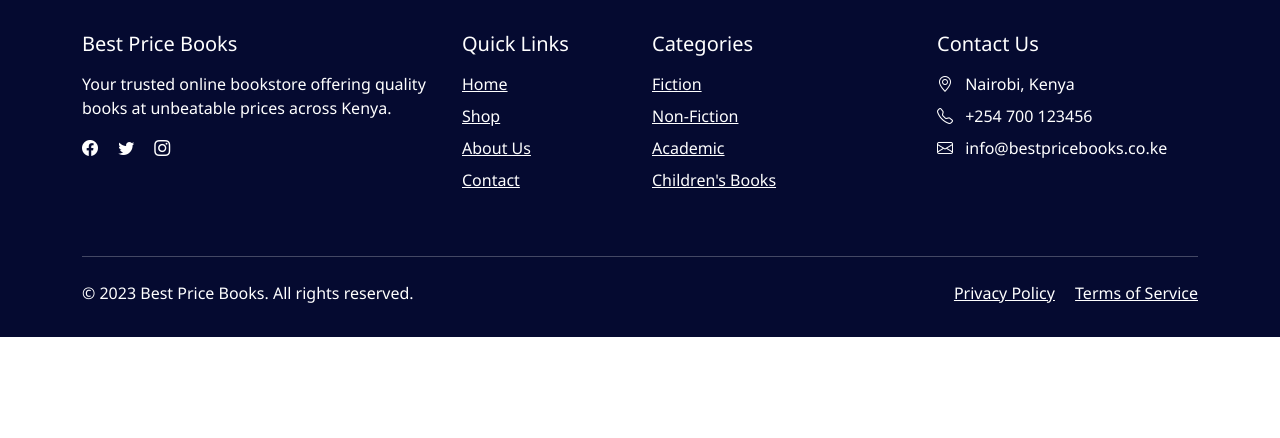
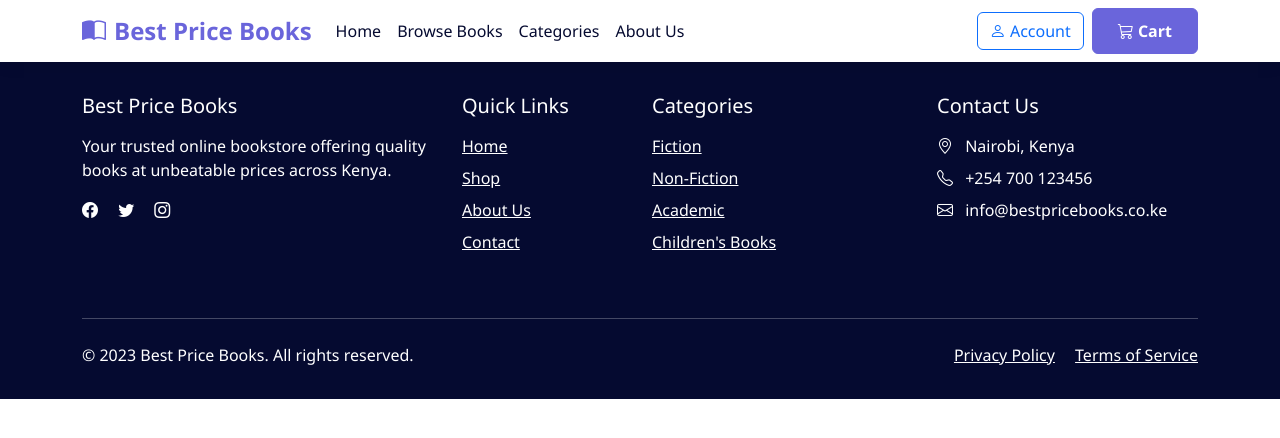
Before and after one commit to margaretnduta/book, a plain HTML site: page admin.html in a window 1280 px wide. Drawn offline with nearby package versions, Linux system fonts and the light colour scheme.

Commit message:
this is greate to do

```diff
--- a/admin.html
+++ b/admin.html
@@ -11,6 +11,41 @@
 </head>
 <body>
 
+    <!-- Navigation -->
+    <nav class="navbar navbar-expand-lg navbar-light sticky-top">
+        <div class="container">
+            <a class="navbar-brand" href="#">
+                <i class="bi bi-book-half me-2"></i>Best Price Books
+            </a>
+            <button class="navbar-toggler" type="button" data-bs-toggle="collapse" data-bs-target="#navbarNav">
+                <span class="navbar-toggler-icon"></span>
+            </button>
+            <div class="collapse navbar-collapse" id="navbarNav">
+                <ul class="navbar-nav me-auto">
+                    <li class="nav-item">
+                        <a class="nav-link active" href="#">Home</a>
+                    </li>
+                    <li class="nav-item">
+                        <a class="nav-link" href="#">Browse Books</a>
+                    </li>
+                    <li class="nav-item">
+                        <a class="nav-link" href="#">Categories</a>
+                    </li>
+                    <li class="nav-item">
+                        <a class="nav-link" href="#">About Us</a>
+                    </li>
+                </ul>
+                <div class="d-flex align-items-center">
+                    <a href="#" class="btn btn-outline-primary me-2">
+                        <i class="bi bi-person"></i> Account
+                    </a>
+                    <a href="#" class="btn btn-primary">
+                        <i class="bi bi-cart3"></i> Cart
+                    </a>
+                </div>
+            </div>
+        </div>
+    </nav>
 <!-- Footer -->
 <footer>
     <div class="container">
```
Also changed, not shown: practice.html (+35 -0 lines).
